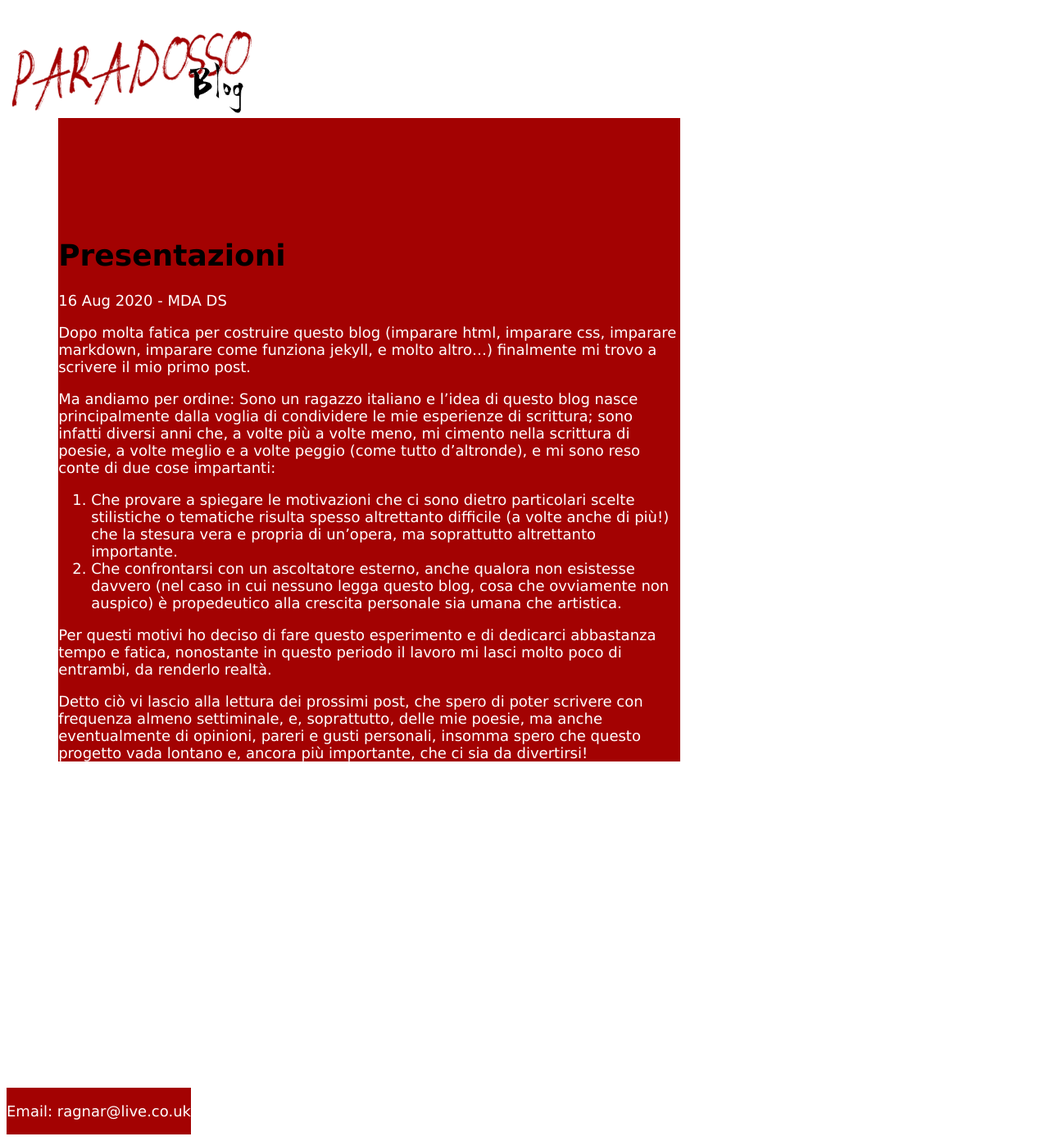
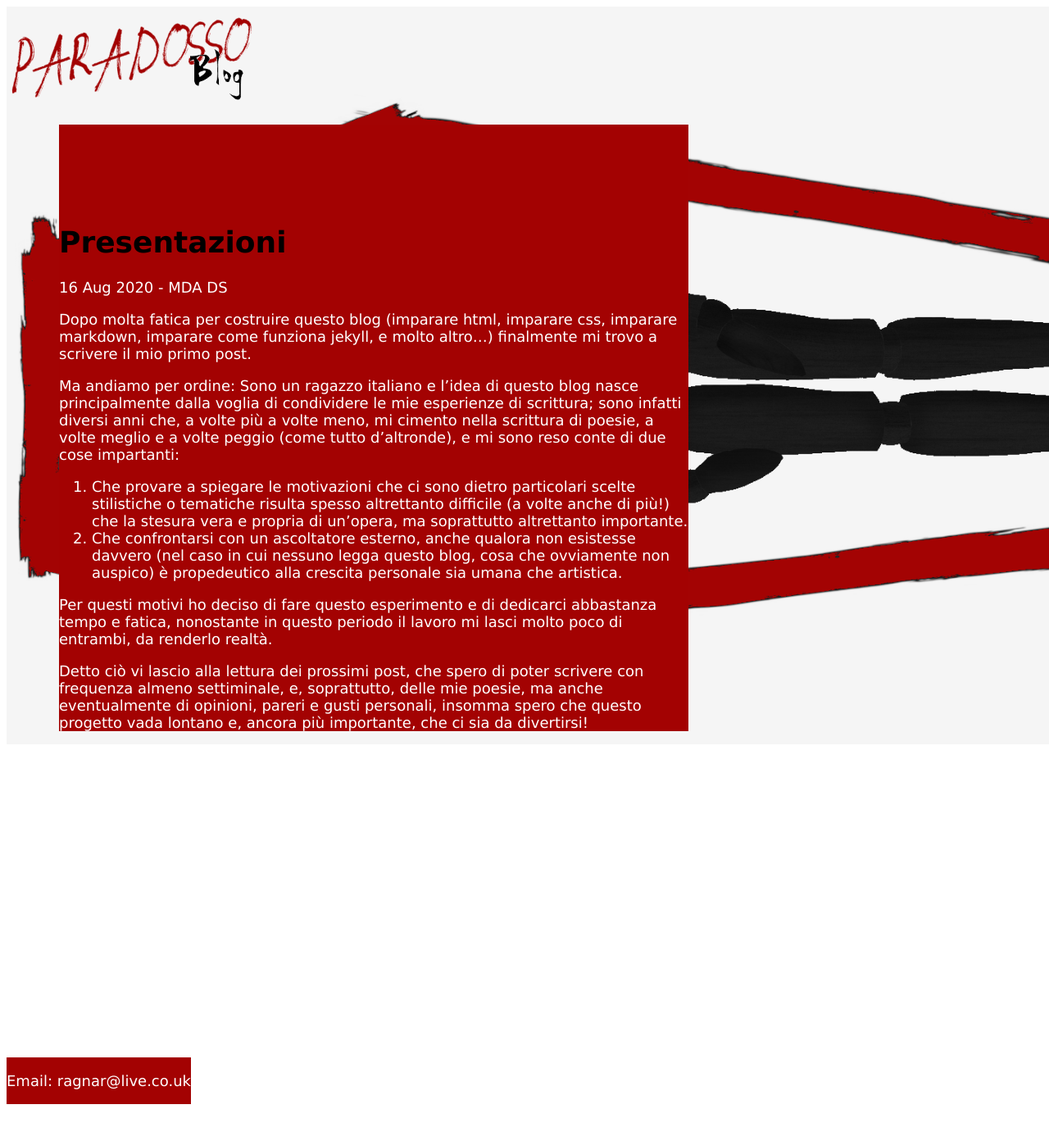
Before and after one commit to thechiefm88/thechiefm88.github.io, a Jekyll site: the page built from _posts/2020-08-16-Presentazioni.md, in a window 1280 px wide. Shown: the whole page at 82% size. Built offline with Jekyll 4.4.1, drawn with Linux system fonts in a browser that asks for light colours; after the commit the page ends 1347 px from its top, so only the background shows below that.

Commit message:
25: repairing html/css syntax

```diff
--- a/assets/css/index.css
+++ b/assets/css/index.css
@@ -3,11 +3,11 @@ body{
 	font-size: 18px;
 }
 
-div.backgroung{
+div.background{
 	position: absolute;
 	height: 100%;
 	width: 100%;
-	z-index: 1;
+	z-index: -1;
 
 	background: black url(background.png) no-repeat fixed;
 	background-size: cover;
```
